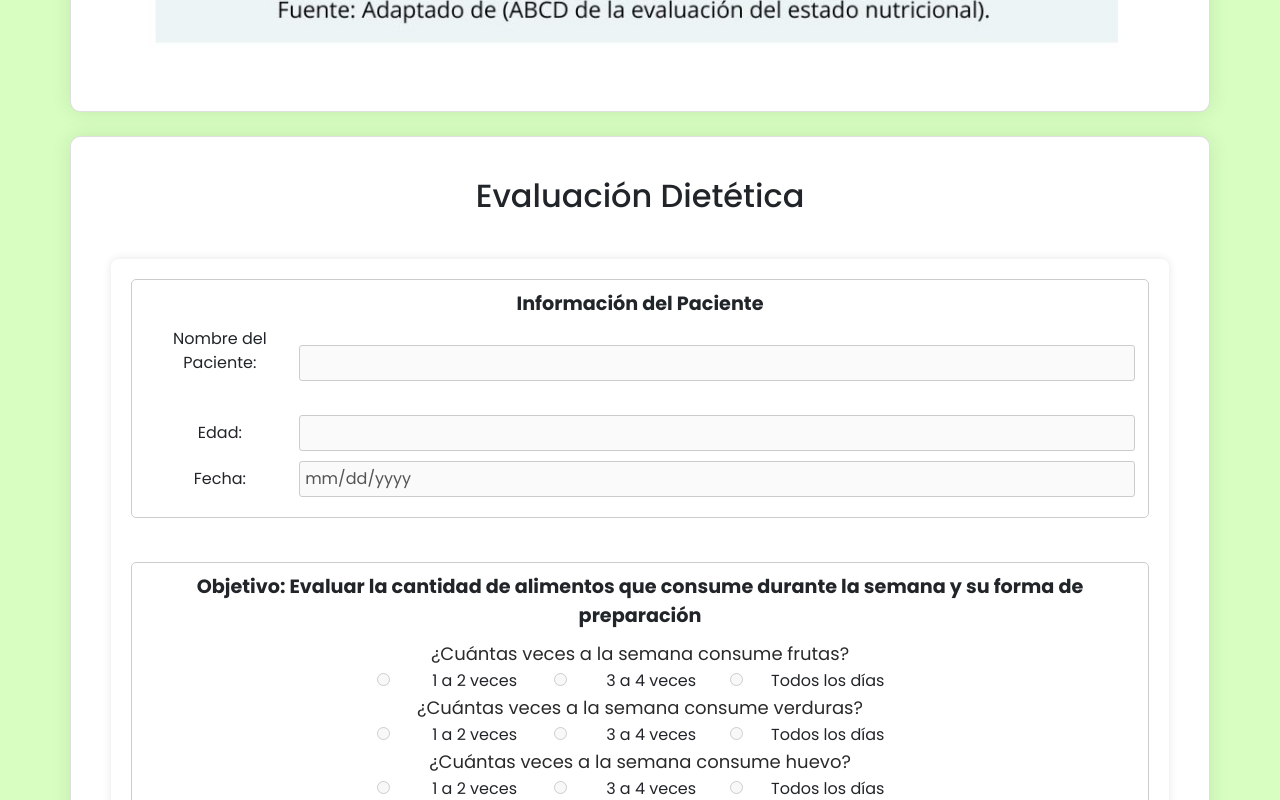
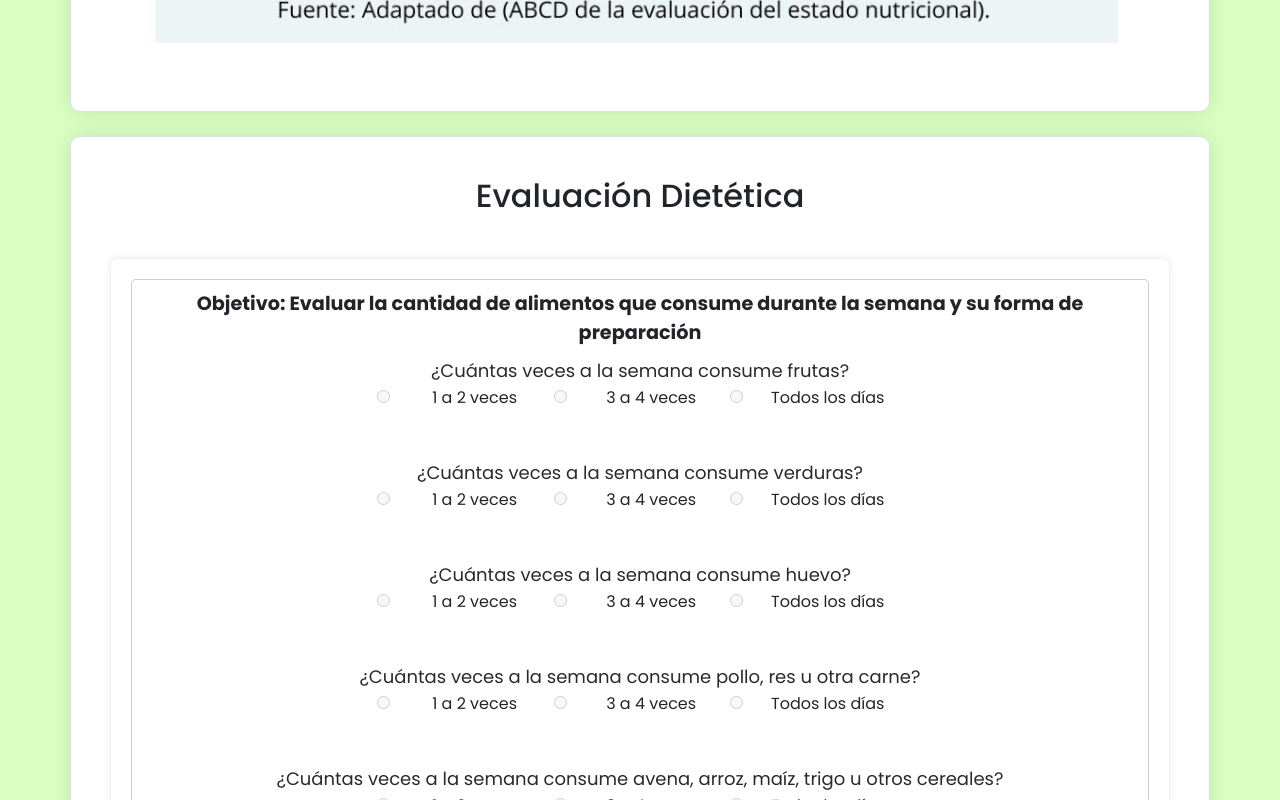
Before and after one commit to Davinderpro01/Fortalecimiento, a plain HTML site: page indicadores.html in a window 1280 px wide. Shown: the part 11200-12000 px from the top of the page. Drawn offline with Linux system fonts and the light colour scheme.

Commit message:
Quinto Commit

```diff
--- a/indicadores.html
+++ b/indicadores.html
@@ -164,17 +164,6 @@ https://templatemo.com/tm-562-space-dynamic
                   <br>
                   <form>
                     <fieldset>
-                        <legend>Información del Paciente</legend>
-                        <label for="nombre">Nombre del Paciente:</label>
-                        <input type="text" id="nombre" name="nombre" required disabled>
-                        <br><br>
-                        <label for="edad">Edad:</label>
-                        <input type="text" id="edad" name="edad" required disabled>
-                        <label for="fecha">Fecha:</label>
-                        <input type="date" id="fecha" name="fecha" required disabled>
-                    </fieldset>
-                    <br>
-                    <fieldset>
                         <legend>Objetivo: Evaluar la cantidad de alimentos que consume durante la semana y su forma de preparación</legend>
                         <ol>
                             <li>
@@ -186,7 +175,8 @@ https://templatemo.com/tm-562-space-dynamic
                                 <input type="radio" id="frutas_todos_los_dias" name="frutas" value="Todos los días" disabled>
                                 <label for="frutas_todos_los_dias">Todos los días</label>
                                 <br>
-
+                                <br>
+                                <br>
                             </li>
                             <li>
                                 <p>¿Cuántas veces a la semana consume verduras?</p>
@@ -196,6 +186,8 @@ https://templatemo.com/tm-562-space-dynamic
                                 <label for="verduras_3_4">3 a 4 veces</label>
                                 <input type="radio" id="verduras_todos_los_dias" name="verduras" value="Todos los días" disabled>
                                 <label for="verduras_todos_los_dias">Todos los días</label>
+                                <br>
+                                <br>
                                 <br>
                             </li>
                             <li>
@@ -207,6 +199,8 @@ https://templatemo.com/tm-562-space-dynamic
                                 <input type="radio" id="huevo_todos_los_dias" name="huevo" value="Todos los días" disabled>
                                 <label for="huevo_todos_los_dias">Todos los días</label>
                                 <br>
+                                <br>
+                                <br>
                             </li>
                             <li>
                                 <p>¿Cuántas veces a la semana consume pollo, res u otra carne?</p>
@@ -216,6 +210,8 @@ https://templatemo.com/tm-562-space-dynamic
                                 <label for="carne_3_4">3 a 4 veces</label>
                                 <input type="radio" id="carne_todos_los_dias" name="carne" value="Todos los días" disabled>
                                 <label for="carne_todos_los_dias">Todos los días</label>
+                                <br>
+                                <br>
                                 <br>
                             </li>
                             <li>
@@ -227,6 +223,8 @@ https://templatemo.com/tm-562-space-dynamic
                                 <input type="radio" id="cereales_todos_los_dias" name="cereales" value="Todos los días" disabled>
                                 <label for="cereales_todos_los_dias">Todos los días</label>
                                 <br>
+                                <br>
+                                <br>
                             </li>
                             <li>
                                 <p>¿Cuántas veces a la semana consume lácteos?</p>
@@ -237,6 +235,8 @@ https://templatemo.com/tm-562-space-dynamic
                                 <input type="radio" id="lacteos_todos_los_dias" name="lacteos" value="Todos los días" disabled>
                                 <label for="lacteos_todos_los_dias">Todos los días</label>
                                 <br>
+                                <br>
+                                <br>
                             </li>
                             <li>
                                 <p>¿Cuántas veces a la semana consume aceites, mantequilla, margarina, manteca u otras grasas?</p>
@@ -246,6 +246,8 @@ https://templatemo.com/tm-562-space-dynamic
                                 <label for="grasas_3_4">3 a 4 veces</label>
                                 <input type="radio" id="grasas_todos_los_dias" name="grasas" value="Todos los días" disabled>
                                 <label for="grasas_todos_los_dias">Todos los días</label>
+                                <br>
+                                <br>
                                 <br>
                             </li>
                             <li>
@@ -264,6 +266,8 @@ https://templatemo.com/tm-562-space-dynamic
                                 <input type="radio" id="preparacion_vegetales_otro" name="preparacion_vegetales" value="Otra preparación" disabled>
                                 <label for="preparacion_vegetales_otro">Otra preparación</label>
                                 <br>
+                                <br>
+                                <br>
                             </li>
                             <li>
                                 <p>¿Qué método de preparación utiliza más frecuentemente para cocinar las carnes?</p>
@@ -281,6 +285,8 @@ https://templatemo.com/tm-562-space-dynamic
                                 <input type="radio" id="preparacion_carnes_otro" name="preparacion_carnes" value="Otra preparación" disabled>
                                 <label for="preparacion_carnes_otro">Otra preparación</label>
                                 <br>
+                                <br>
+                                <br>
                             </li>
                             <li>
                                 <p>¿Cuántos vasos de agua pura consume al día?</p>
@@ -290,6 +296,8 @@ https://templatemo.com/tm-562-space-dynamic
                                 <label for="agua_4_6">4 a 6 vasos</label>
                                 <input type="radio" id="agua_mas_7" name="agua" value="Más de 7 vasos" disabled>
                                 <label for="agua_mas_7">Más de 7 vasos</label>
+                                <br>
+                                <br>
                                 <br>
                             </li>
                         </ol>
```
